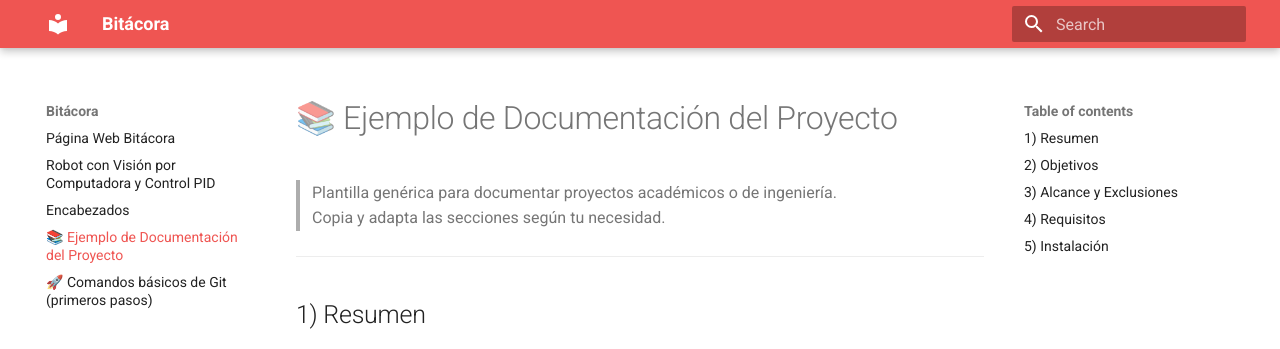
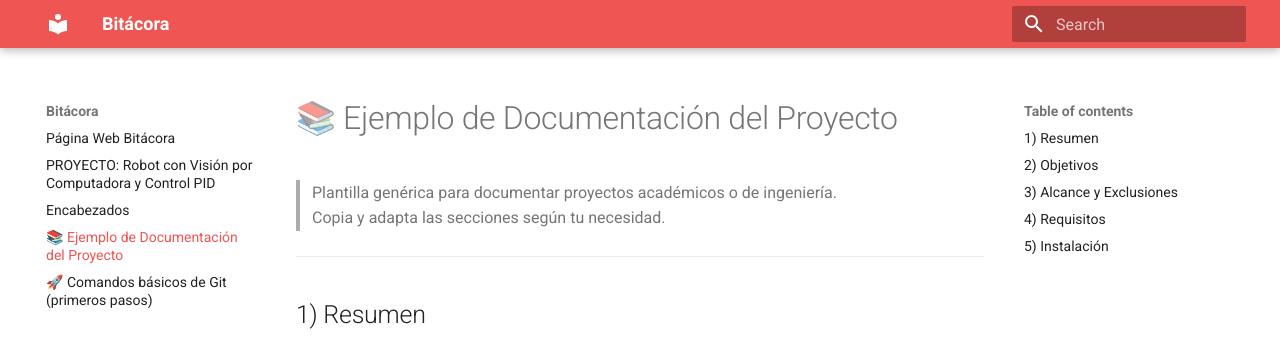
Before and after one commit to ssebastianse/portafolio-iberopue, an MkDocs documentation site: the page built from docs/ejemplo.md, in a window 1280 px wide. Shown: the top 349 px of the page. Built offline with MkDocs 1.6.1 and Material for MkDocs 9.7.7, drawn with Linux system fonts in a browser that asks for light colours.

Commit message:
Update ProyectoFinal.md

```diff
--- a/docs/ProyectoFinal.md
+++ b/docs/ProyectoFinal.md
@@ -1,4 +1,4 @@
-# Robot con Visión por Computadora y Control PID
+# PROYECTO: Robot con Visión por Computadora y Control PID
 
 ## Descripción General
 
```
